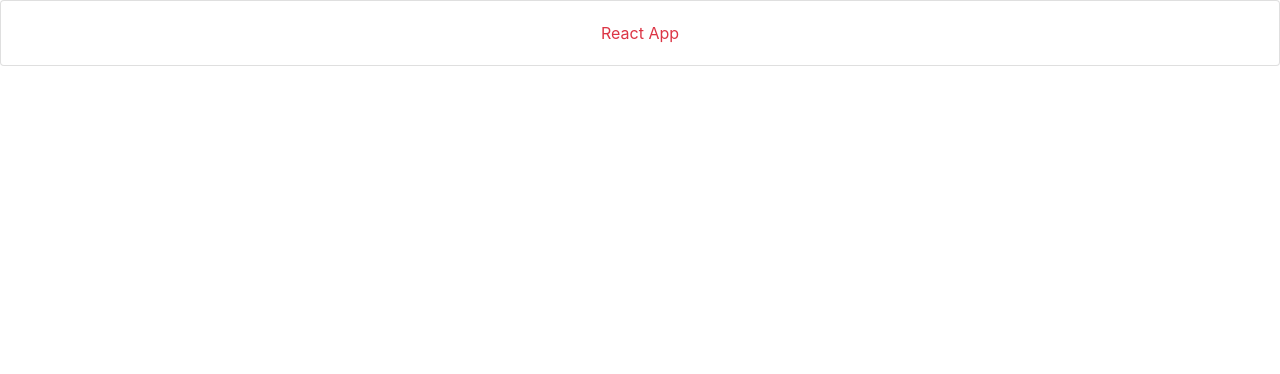
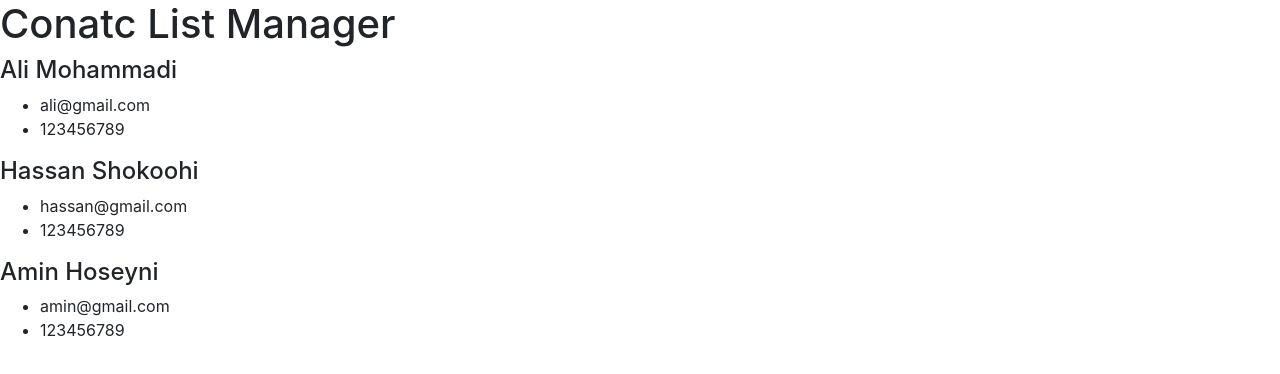
Before and after one commit to hassanshokoohimatin/contact-manager-react, a React (Create React App) app: page / in a window 1280 px wide. Shown: the top 374 px of the page. Built offline with nearby package versions, Linux system fonts and the light colour scheme.

Commit message:
functional and smart components added...Header and contact

```diff
--- a/src/App.js
+++ b/src/App.js
@@ -1,14 +1,17 @@
 import React, {Component} from 'react';
 import './App.css';
 import 'bootstrap/dist/css/bootstrap.css';
+import Contact from './components/contact';
+import Header from './components/Header';
 
 class App extends Component{
     render(){
         return(
             <div className="App">
-                <div className="card card-body text-danger text-center">
-                    React App
-                </div>
+                <Header branding="Conatc List Manager" />
+                <Contact name="Ali Mohammadi" email="ali@gmail.com" phone="123456789" />
+                <Contact name="Hassan Shokoohi" email="hassan@gmail.com" phone="123456789" />
+                <Contact name="Amin Hoseyni" email="amin@gmail.com" phone="123456789" />
             </div>
         )
     }
--- /dev/null
+++ b/src/components/Header.js
@@ -0,0 +1,13 @@
+import React from 'react'
+
+const Header = (props) => {
+    return (
+        <div>
+            <header>
+                <h1>{props.branding}</h1>
+            </header>
+        </div>
+    )
+}
+
+export default Header;
--- /dev/null
+++ b/src/components/contact.js
@@ -0,0 +1,18 @@
+import React, { Component } from 'react'
+
+class Contact extends Component {
+    render() {
+        const {name, email, phone} = this.props;
+        return (
+            <div>
+                <h4>{name}</h4>
+                <ul>
+                    <li>{email}</li>
+                    <li>{phone}</li>
+                </ul>
+            </div>
+        )
+    }
+}
+
+export default Contact;
```
